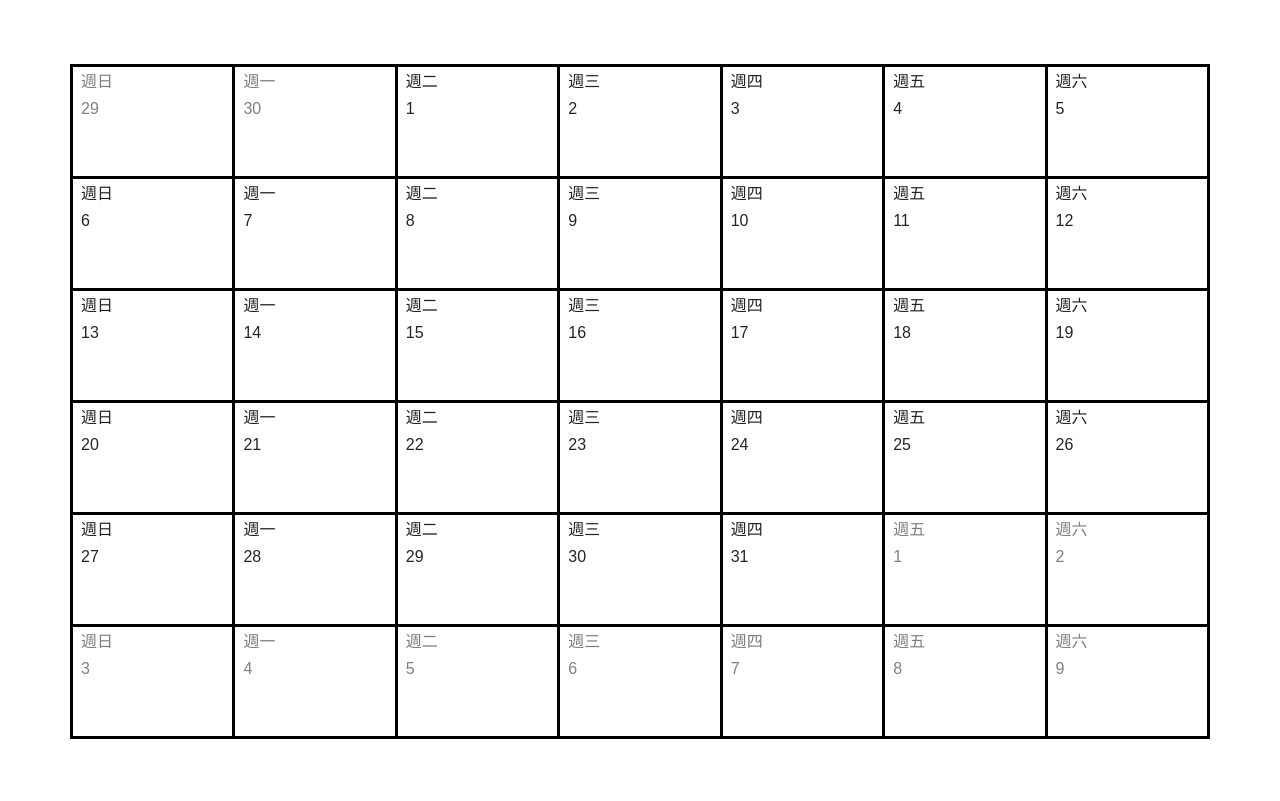
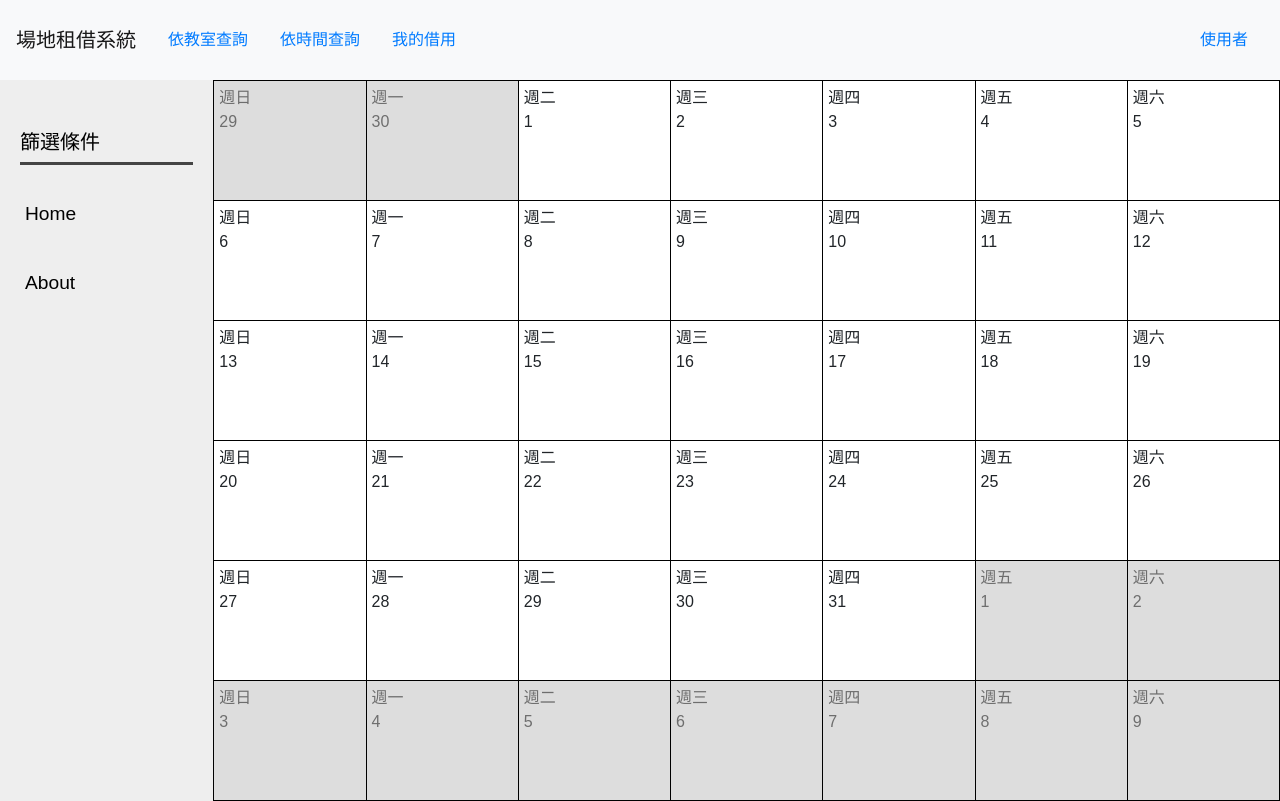
Before and after one commit to NCCU-Software-Engineer-2018-Fall/facility-service-system, a React (Create React App) app: page / in a window 1280 px wide. Built offline with nearby package versions, Linux system fonts and the light colour scheme.

Commit message:
Create Entrance Page

```diff
--- a/src/components/DateCell.css
+++ b/src/components/DateCell.css
@@ -1,17 +1,5 @@
-.date-cell {
-  padding: 0;
-  border-right: 3px solid black;
-  flex: 0 0 14.28571%;
-  max-width: 14.28571%;
-  cursor: pointer;
-}
-
 .not-in-current-month {
   color: rgba(0, 0, 0, .5);
-  cursor: auto;
+  cursor: auto !important;
+  background-color: #dddddd;
 }
-
-.date-cell .row {
-  padding-left: 8px;
-  padding-top: 3px;
-}
--- a/src/components/DateCell.js
+++ b/src/components/DateCell.js
@@ -3,23 +3,14 @@ import './DateCell.css';
 
 const DateCell = (props) => {
   const weekDay = ['週日', '週一', '週二', '週三', '週四', '週五', '週六'];
-  const className = [
-    'col-1',
-    'date-cell',
-    props.isInCurrentMonth ? '' : 'not-in-current-month'
-  ]
 
   return (
-    <div className={className.join(' ').trim()}>
-      <div className="row">
-        <div className="col">
-          {weekDay[props.date.getDay()]}
-        </div>
+    <div className={"col-1 date-cell " + (props.isInCurrentMonth ? '' : 'not-in-current-month')}>
+      <div>
+        {weekDay[props.date.getDay()]}
       </div>
-      <div className="row">
-        <div className="col">
-          {props.date.getDate()}
-        </div>
+      <div>
+        {props.date.getDate()}
       </div>
     </div>
   )
--- a/src/components/MonthlyCalendar.css
+++ b/src/components/MonthlyCalendar.css
@@ -1,5 +1,4 @@
 .monthly-calendar {
-  margin-top: 8vh;
-  border-left: 3px solid black;
-  border-top: 3px solid black
+  border-left: 1px solid black;
+  border-top: 1px solid black
 }
--- /dev/null
+++ b/src/components/NavTopBar.css
@@ -0,0 +1,3 @@
+.nav-top-bar {
+  height: 10vh
+}
--- /dev/null
+++ b/src/components/NavTopBar.js
@@ -0,0 +1,45 @@
+import React, { Component } from 'react';
+import {
+  Navbar,
+  NavbarBrand,
+  Nav,
+  NavItem,
+  NavLink
+} from 'reactstrap';
+import './NavTopBar.css';
+
+class NavTopBar extends Component {
+  render() {
+    return (
+      <Navbar color="light" light className="nav-top-bar">
+        <NavbarBrand href="/">場地租借系統</NavbarBrand>
+        <Nav className="mr-auto">
+          <NavItem>
+            <NavLink href="/user">
+              依教室查詢
+            </NavLink>
+          </NavItem>
+          <NavItem>
+            <NavLink href="/user">
+              依時間查詢
+            </NavLink>
+          </NavItem>
+          <NavItem>
+            <NavLink href="/user">
+              我的借用
+            </NavLink>
+          </NavItem>
+        </Nav>
+        <Nav className="ml-auto">
+          <NavItem>
+            <NavLink href="/user">
+              使用者
+            </NavLink>
+          </NavItem>
+        </Nav>
+      </Navbar>
+    );
+  }
+}
+
+export default NavTopBar;
--- /dev/null
+++ b/src/components/Sidebar.css
@@ -0,0 +1,19 @@
+.sidebar-header {
+  border-bottom: 3px solid #444444;
+}
+
+.sidebar-item {
+  font-size: 1.2em;
+  margin-top: 30px;
+  margin-bottom: 30px;
+  padding: 5px;
+}
+
+.list-unstyled {
+  list-style-type: none;
+  margin: 0;
+  padding: 0;
+  height: 100%;
+  position: fixed;
+  overflow: auto;
+}
--- /dev/null
+++ b/src/components/Sidebar.js
@@ -0,0 +1,16 @@
+import React from 'react';
+import './Sidebar.css';
+
+const Sidebar = () => (
+  <div>
+    <div className="sidebar-header">
+      <h5>篩選條件</h5>
+    </div>
+    <ul className="list-unstyled">
+      <li className="sidebar-item">Home</li>
+      <li className="sidebar-item">About</li>
+    </ul>
+  </div>
+);
+
+export default Sidebar;
--- a/src/components/WeekRow.css
+++ b/src/components/WeekRow.css
@@ -1,4 +1,12 @@
+.seven-cols .col-1 {
+  padding: 5px;
+  border-right: 1px solid black;
+  flex: 0 0 14.28571%;
+  max-width: 14.28571%;
+  cursor: pointer;
+}
+
 .week-row {
-  height: 14vh;
-  border-bottom: 3px solid black;
+  height: 15vh;
+  border-bottom: 1px solid black;
 }
--- a/src/components/WeekRow.js
+++ b/src/components/WeekRow.js
@@ -15,7 +15,7 @@ const WeekRow = (props) => {
   }
 
   return (
-    <div className="row justify-content-center align-items-stretch week-row">
+    <div className="row justify-content-center align-items-stretch seven-cols week-row">
       {datesInWeek}
     </div>
   )
--- a/src/containers/App.css
+++ b/src/containers/App.css
@@ -1,3 +1,9 @@
 .App {
   text-align: center;
 }
+
+.sidebar {
+  background-color: #EEEEEE;
+  color: black;
+  padding: 50px 20px;
+}
--- a/src/containers/App.js
+++ b/src/containers/App.js
@@ -1,12 +1,24 @@
 import React, { Component } from 'react';
 import './App.css';
 import EmptyMonthlyCalendar from './EmptyMonthlyCalendar';
+import NavTopBar from '../components/NavTopBar';
+import BasedOnRoomSidebar from './BasedOnRoomSidebar';
 
 class App extends Component {
   render() {
     return (
-      <div className="container">
-        <EmptyMonthlyCalendar />
+      <div>
+        <NavTopBar />
+        <div className="container-fluid">
+          <div className="row">
+            <div className="col-2 sidebar">
+              <BasedOnRoomSidebar />
+            </div>
+            <div className="col-10">
+              <EmptyMonthlyCalendar />
+            </div>
+          </div>
+        </div>
       </div>
     );
   }
--- /dev/null
+++ b/src/containers/BasedOnRoomSidebar.js
@@ -0,0 +1,14 @@
+import React, { Component } from 'react';
+import Sidebar from '../components/Sidebar';
+
+class BasedOnRoomSidebar extends Component {
+  render() {
+    return (
+      <div>
+        <Sidebar />
+      </div>
+    );
+  }
+}
+
+export default BasedOnRoomSidebar;
```
